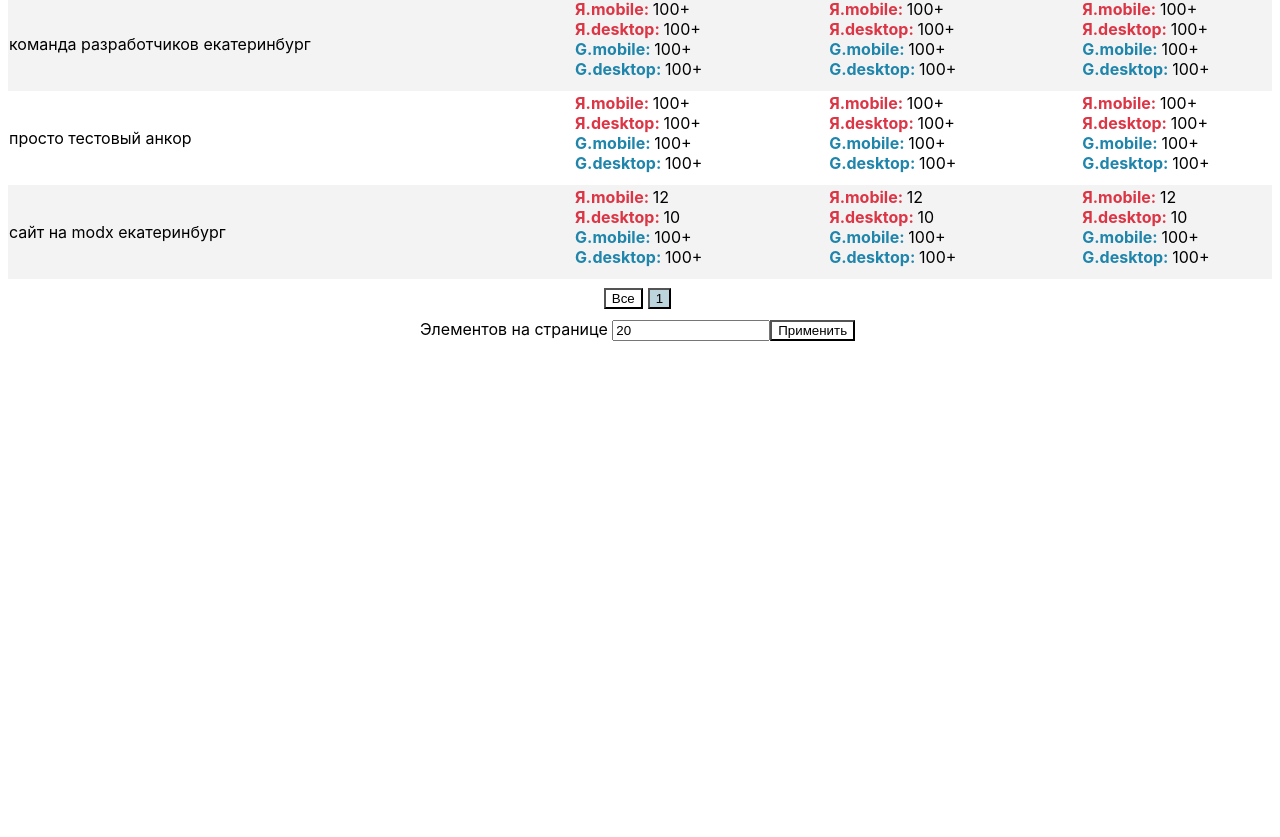
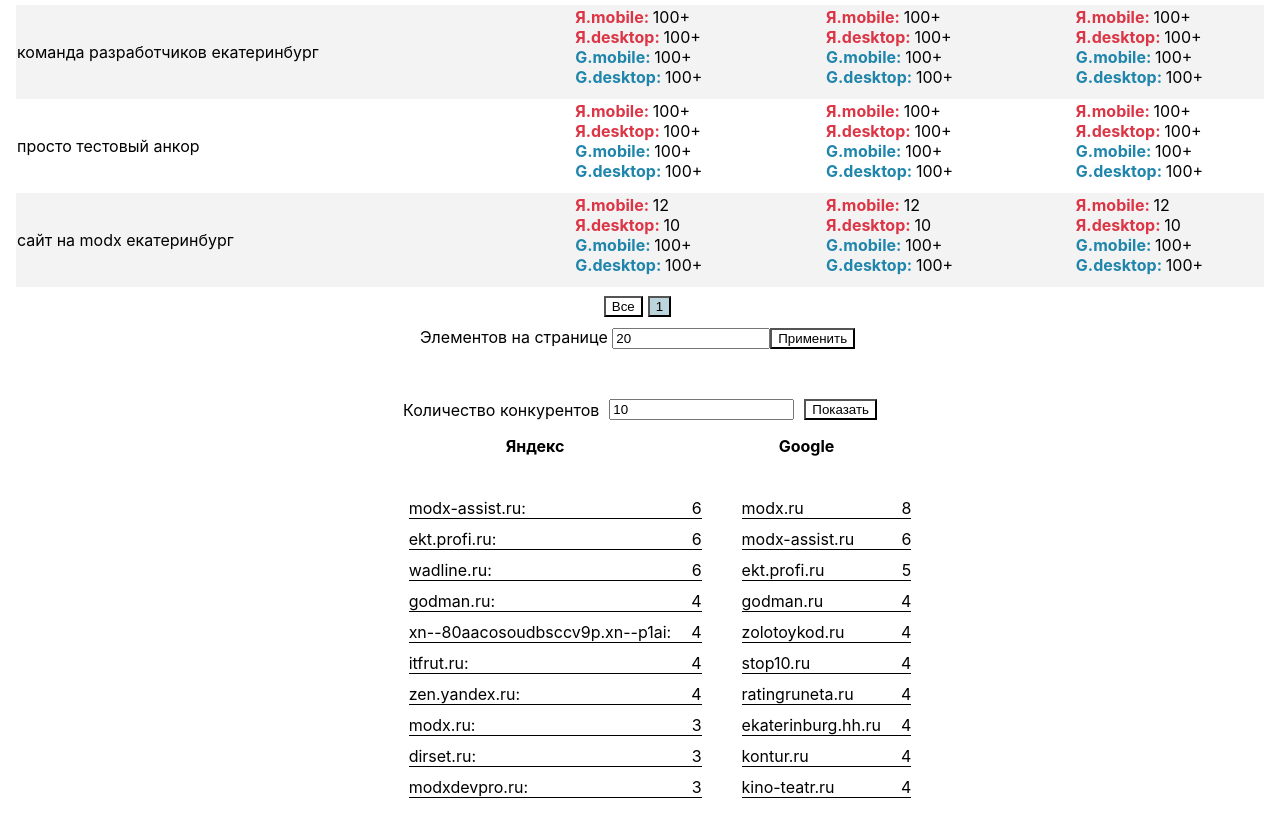
Before and after one commit to ie4fb/react_table, a React (Create React App) app: page / in a window 1280 px wide. Shown: the part 385-1222 px from the top of the page. Before the commit the page ends 800 px from the top, so only its background shows below. Built offline with nearby package versions, Linux system fonts and the light colour scheme.

Commit message:
added competitors

```diff
--- /dev/null
+++ b/src/components/table/competitors-list/competitors-list.module.css
@@ -0,0 +1,47 @@
+.container {
+  display: flex;
+  align-items: center;
+  justify-content: center;
+  flex-direction: column;
+  margin-top: 50px;
+}
+.text {
+  margin: 0 10px 0 0;
+}
+.button {
+  background: #fff;
+}
+.input {
+  margin: 0 10px 0 0;
+}
+.controls {
+  display: flex;
+  align-items: center;
+  justify-content: center;
+}
+.lists {
+  display: flex;
+  flex-direction: row;
+  align-items: center;
+  justify-content: center;
+}
+.list_container {
+  display: flex;
+  flex-direction: column;
+}
+.list_heading {
+  font-weight: bold;
+}
+.list {
+  list-style: none;
+}
+.list_item {
+  display: flex;
+  justify-content: space-between;
+  margin: 10px 0 0 0;;
+
+  border-bottom: 1px solid black
+}
+.host {
+    margin: 0 20px 0 0;
+}
--- /dev/null
+++ b/src/components/table/competitors-list/index.js
@@ -0,0 +1,165 @@
+import { useState, useEffect, useRef } from 'react';
+import styles from './competitors-list.module.css';
+
+export default function CompetitorsList({ data }) {
+  const [items, setItems] = useState(null);
+  // Количество хостов по-умолчанию
+  const [hostsNumber, setHostsNumber] = useState(10);
+  const inputRef = useRef();
+
+  useEffect(() => {
+    if (data) {
+      // Ищем последнюю дату, составляем массив с данными по этой дате
+      const latestDateArray = data
+        .sort((a, b) =>
+          a.created_at > b.created_at ? -1 : b.created_at > a.created_at ? 1 : 0
+        )
+        .filter((x) => x.created_at === data[0].created_at);
+
+      // Ищем яндекс и гугл
+      const enginesArray = [
+        {
+          engine: 'yandex',
+          topKeywords: [],
+          data: latestDateArray.find(
+            (x) => x.device === 'mobile' && x.engine === 'yandex'
+          ),
+        },
+        {
+          engine: 'yandex',
+          topKeywords: [],
+          data: latestDateArray.find(
+            (x) => x.device === 'desktop' && x.engine === 'yandex'
+          ),
+        },
+        {
+          engine: 'google',
+          topKeywords: [],
+          data: latestDateArray.find(
+            (x) => x.device === 'mobile' && x.engine === 'google'
+          ),
+        },
+        {
+          engine: 'google',
+          topKeywords: [],
+          data: latestDateArray.find(
+            (x) => x.device === 'desktop' && x.engine === 'google'
+          ),
+        },
+      ];
+
+      // Собираем ключи
+
+      enginesArray.forEach((item) => {
+        if (item && item.data) {
+          Object.keys(item.data.body.host).forEach((key) => {
+            item.topKeywords = item.topKeywords.concat(
+              item.data.body.host[key].slice(0, hostsNumber)
+            );
+          });
+        }
+      });
+
+      //Объединяем десктоп с мобильными устройствами
+      let yandexCompetitorsWords = [];
+      let googleCompetitorsWords = [];
+      enginesArray.forEach((item) => {
+        if (item.engine === 'yandex') {
+          item.topKeywords.forEach((key) => {
+            yandexCompetitorsWords.push(key);
+          });
+        } else if (item.engine === 'google') {
+          item.topKeywords.forEach((key) => {
+            googleCompetitorsWords.push(key);
+          });
+        }
+      });
+
+      //Считаем количество повторений
+      yandexCompetitorsWords = yandexCompetitorsWords.reduce(
+        (previous, current) => (
+          (previous[current] = previous[current] + 1 || 1), previous
+        ),
+        {}
+      );
+      googleCompetitorsWords = googleCompetitorsWords.reduce(
+        (previous, current) => (
+          (previous[current] = previous[current] + 1 || 1), previous
+        ),
+        {}
+      );
+
+      //Создаем итоговый массив
+      const resultYandexArray = [];
+      const resultGoogleArray = [];
+      Object.keys(yandexCompetitorsWords).forEach((key) => {
+        resultYandexArray.push({
+          key: key,
+          value: yandexCompetitorsWords[key],
+        });
+      });
+      Object.keys(googleCompetitorsWords).forEach((key) => {
+        resultGoogleArray.push({
+          key: key,
+          value: googleCompetitorsWords[key],
+        });
+      });
+      //Сортируем по убыванию
+      resultYandexArray.sort((a, b) =>
+        a.value > b.value ? -1 : b.value > a.value ? 1 : 0
+      );
+      resultGoogleArray.sort((a, b) =>
+        a.value > b.value ? -1 : b.value > a.value ? 1 : 0
+      );
+      setItems({
+        yandex: resultYandexArray.slice(0, hostsNumber),
+        google: resultGoogleArray.slice(0, hostsNumber),
+      });
+    }
+  }, [data, hostsNumber]);
+
+
+  const changeHostsNumber = () => {
+      setHostsNumber(inputRef.current.value);
+  }
+
+  return (
+    <div className={styles.container}>
+      <div className={styles.controls}>
+        <span className={styles.text}>Количество конкурентов</span>
+        <input
+          className={styles.input}
+          min={1}
+          type='number'
+          defaultValue={hostsNumber}
+          ref={inputRef}
+        />
+        <button className={styles.button} onClick={changeHostsNumber}>Показать</button>
+      </div>
+      <div className={styles.lists}>
+        <div className={styles.list_container}>
+          <p className={styles.list_heading}>Яндекс</p>
+          <ul className={styles.list}>
+            {items && items.yandex.map((item) => (
+              <li key={item.key} className={styles.list_item}>
+                <span className={styles.host}>{item.key}:</span>
+                <span className={styles.value}>{item.value}</span>
+              </li>
+            ))}
+          </ul>
+        </div>
+        <div className={styles.list_container}>
+          <p className={styles.list_heading}>Google</p>
+          <ul className={styles.list}>
+            {items && items.google.map((item) => (
+              <li key={item.key} className={styles.list_item}>
+                <span className={styles.host}>{item.key}</span>
+                <span className={styles.value}>{item.value}</span>
+              </li>
+            ))}
+          </ul>
+        </div>
+      </div>
+    </div>
+  );
+}
--- a/src/components/table/index.js
+++ b/src/components/table/index.js
@@ -1,6 +1,7 @@
 import styles from './table.module.css';
 import { useState, useEffect, useRef } from 'react';
 import TableRow from './table-string';
+import CompetitorsList from './competitors-list';
 
 export default function Table({ rawData }) {
   const [data, setData] = useState([]);
@@ -87,7 +88,6 @@ export default function Table({ rawData }) {
     setIsSortSelectorVisible(true);
     setSortSelectorCoordinates({ x: e.pageX, y: e.pageY });
     setSelectedDateIndex(e.target.id.split(',')[0]);
-    console.log(e.target.id.split(',')[0]);
   };
   useEffect(() => {
     const dataArray = [];
@@ -118,10 +118,11 @@ export default function Table({ rawData }) {
     // Проверяем фильтр
 
     if (dateRange) {
-       datesArray = datesArray.filter((item) => item >= dateRange.from && item <= dateRange.to);
+      datesArray = datesArray.filter(
+        (item) => item >= dateRange.from && item <= dateRange.to
+      );
     }
 
-    console.log(datesArray);
 
     // Сортируем
     datesArray.sort((a, b) => (a > b ? 1 : b > a ? -1 : 0));
@@ -299,7 +300,6 @@ export default function Table({ rawData }) {
   const checkValidity = () => {
     const dateFrom = new Date(dateFromRef.current.value).toLocaleDateString();
     const dateTo = new Date(dateToRef.current.value).toLocaleDateString();
-    console.log(dateFrom, dateTo);
     if (dateTo < dateFrom) {
       dateFromRef.current.classList.add(styles.invalid);
       dateToRef.current.classList.add(styles.invalid);
@@ -396,12 +396,7 @@ export default function Table({ rawData }) {
                 currentPage * itemsPerPage
               )
           ).map((item, index) => (
-            <TableRow
-              dateRange={dateRange}
-              index={index}
-              key={index}
-              item={item}
-            />
+            <TableRow key={index} item={item} />
           ))}
         </tbody>
       </table>
@@ -480,6 +475,7 @@ export default function Table({ rawData }) {
           ))}
         </div>
       </div>
+      <CompetitorsList data={data} />
     </section>
   );
 }
--- a/src/components/table/table-string/index.js
+++ b/src/components/table/table-string/index.js
@@ -1,5 +1,5 @@
 import styles from './table-string.module.css';
-export default function TableRow({ item, currentPage, itemsPerPage, index }) {
+export default function TableRow({ item }) {
   const greenIconSrc =
     'https://ci3.googleusercontent.com/proxy/1m0nAJujhv2WsAI2v0bATa7ehyoIaRh9OMFk2trZjBdhSjvsVetba-KSE7fAZaOEz_-VZqXhelwzhvwL3WkMFxZBkRaj8gZCzw_kc_s=s0-d-e1-ft#https://gogetlinks.net/src/images/icons/delta/up-arrow.png';
   const redIconSrc =
--- a/src/components/table/table.module.css
+++ b/src/components/table/table.module.css
@@ -59,6 +59,7 @@
 
 .wrapper {
     position: relative;
+    padding: 8px 8px 30px 8px;
 }
 .button {
     cursor: pointer;
```
